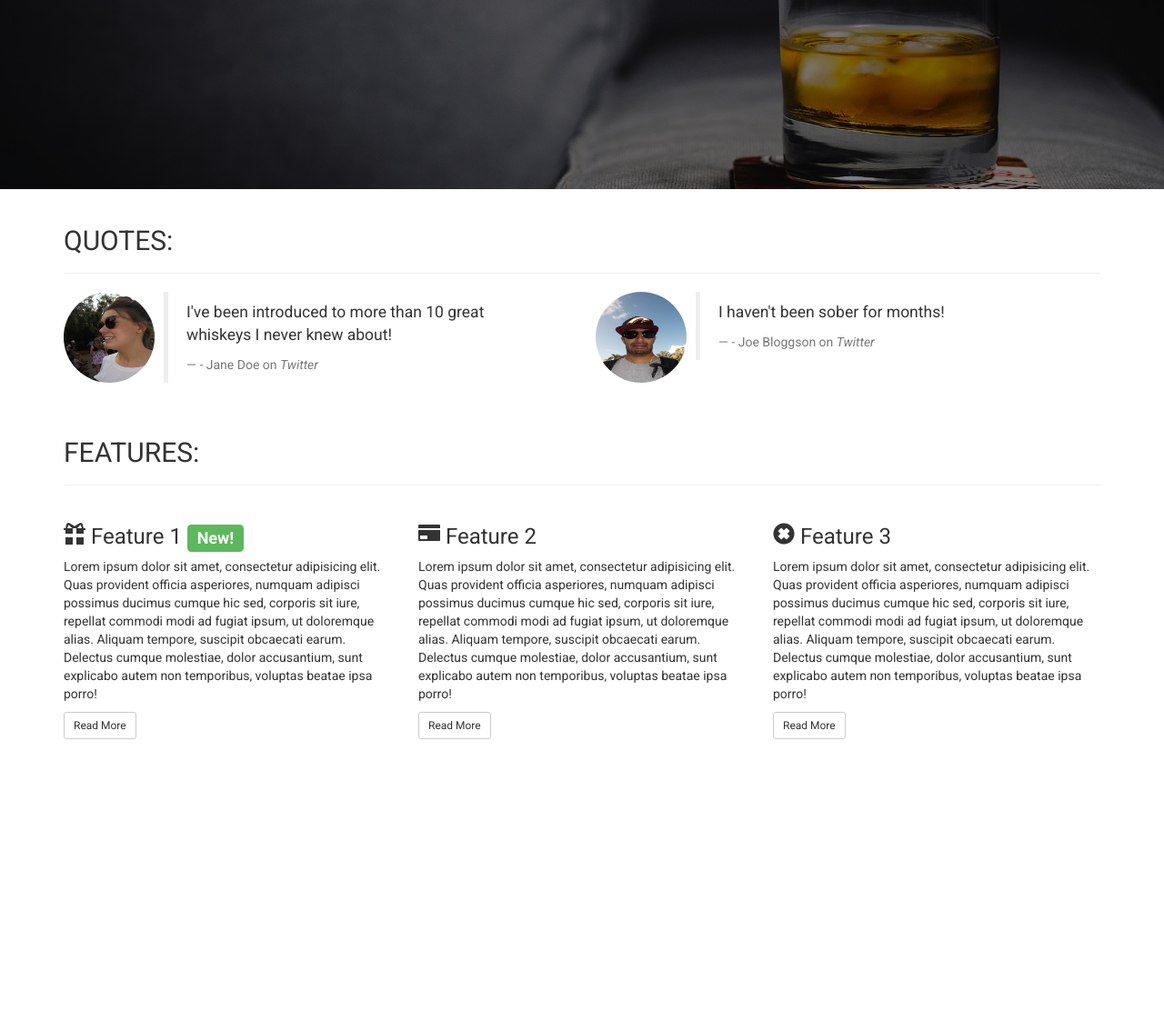
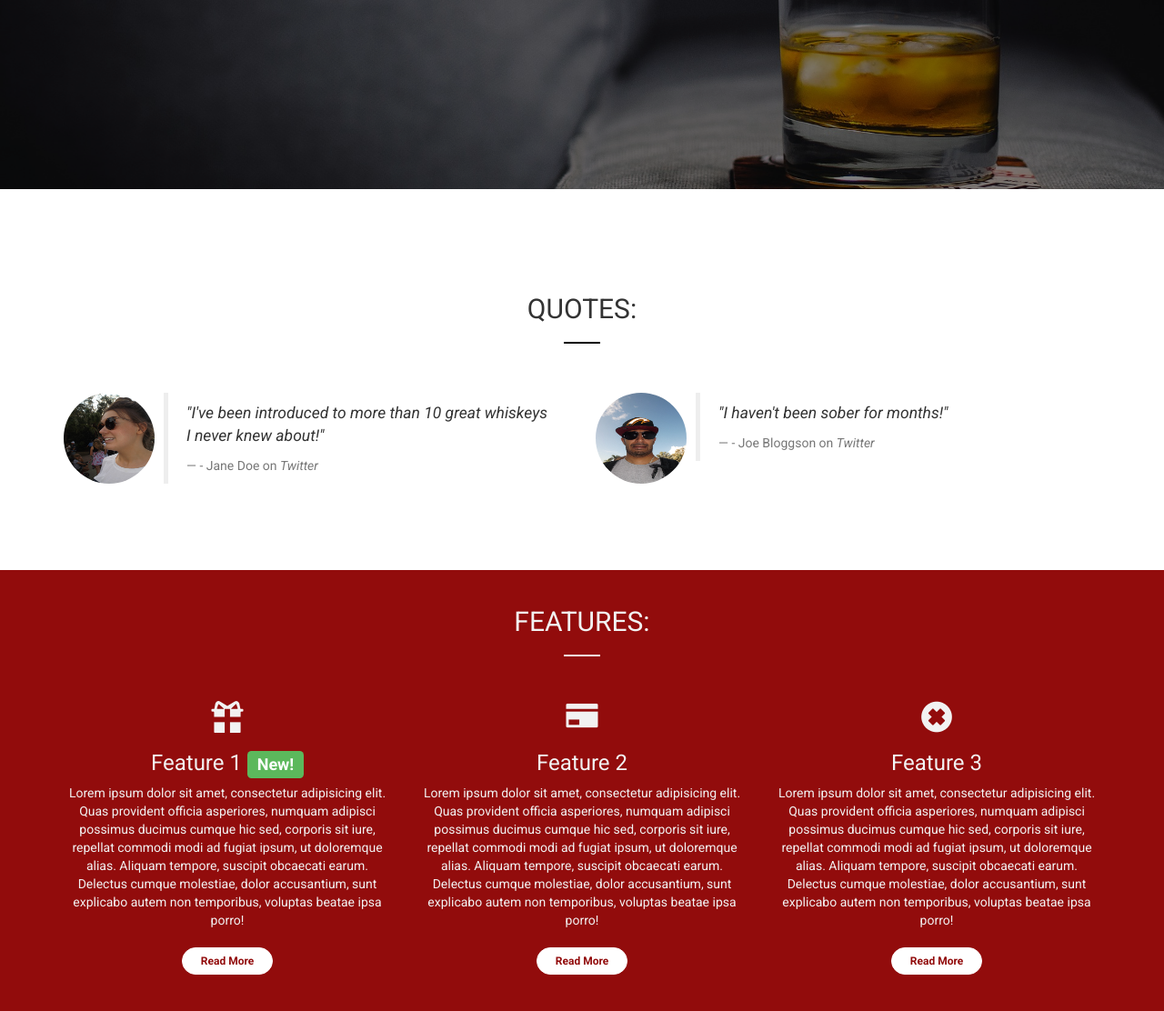
Before and after one commit to hebs87/whiskey-drop-webpage, a plain HTML site: page index.html in a window 1280 px wide. Shown: the part 592-1704 px from the top of the page at 91% size. Before the commit the page ends 1415 px from the top, so only its background shows below. Drawn offline with nearby package versions, Linux system fonts and the light colour scheme.

Commit message:
Project complete

```diff
--- a/css/style.css
+++ b/css/style.css
@@ -61,20 +61,21 @@ body {
     border: 0;
     border-radius: 16px;
     width: 100px;
-    background-color: #bada55;
-    color: black;
+    background-color: #920c0c;
+    color: #fff;
 }
 
 .navbar-btn:hover {
-    background-color: #8ea73f;
-    border-color: #8ea73f;
-    color: #000;
+    background-color: #6b0909;
+    border-color: #6b0909;
+    color: #f2f2f2;
 }
 
 /* containers */
 
-.alert-container {
-
+.container-wrapper--red {
+    background-color: #920c0c;
+    color: #f2f2f2;
 }
 
 .callout-container {
@@ -89,7 +90,8 @@ body {
     background-size: cover;
     /* this is to position the container in the center of the viewport ***RESEARCH FLEXBOX*** */
     display: flex;
-    align-items: center;
+    align-items: center; /* This is for the vertical centering */
+    justify-content: center; /* This is for the horizontal centering */
     position: relative;
 }
 
@@ -105,19 +107,15 @@ body {
     background-color: rgba(0, 0, 0, 0.5);
 }
 
-
-
 /* This makes the background color of the callout area transparent */
 
 .jumbotron {
     background-color: transparent;
 }
 
-.jumbotron h1
-/* if creating a class for h1, it won't work, as this is to do with specificity
+.jumbotron h1 {
+    /* if creating a class for h1, it won't work, as this is to do with specificity
                 linking to the actual element within .jumbotron will override it */
-
-    {
     color: white;
     font-weight: bold;
     margin-bottom: 30px;
@@ -134,9 +132,10 @@ body {
     color: #d0d0d0;
 }
 
-.quotes-container {}
-
-.features-container {}
+.content-container {
+    padding-top: 75px;
+    padding-bottom: 75px;
+}
 
 /* Block dividers */
 
@@ -144,10 +143,20 @@ body {
     width: 50px;
     height: 5px;
     border: 0;
+    background-color: #000;
 }
 
 .block-divider--white {
     background-color: #d0d0d057;
+}
+
+.block-divider--short {
+    width: 40px;
+    height: 2px;
+}
+
+.block-divider--white {
+    background-color: #f2f2f2;
 }
 
 /* Buttons */
@@ -162,9 +171,9 @@ body {
 }
 
 .btn--green {
-    background-color: #bada55;
-    border-color: #bada55;
-    color: #000;
+    background-color: #920c0c;
+    border-color: #920c0c;
+    color: #fff;
 }
 
 .btn--green:hover,
@@ -172,9 +181,9 @@ body {
 .btn--green:focus,
 .btn--green:active:focus {
     /* makes the btn go slightly darker when hovering, clicking, etc. */
-    background-color: #8ea73f;
-    border-color: #8ea73f;
-    color: #000;
+    background-color: #6b0909;
+    border-color: #6b0909;
+    color: #f2f2f2;
 }
 
 /* Alert */
@@ -193,3 +202,53 @@ body {
     background-color: #e2b723;
     border-color: #e2b723;
 }
+
+/* Page headers */
+
+.page-header {
+    text-align: center;
+    margin-bottom: 0;
+    border-bottom: 0;
+}
+
+.page-header h2 {
+    margin-top: 0;
+}
+
+/* Quotes */
+
+.quotes .page-header {
+    margin-bottom: 25px;
+}
+
+blockquote .quote {
+    border-left: 0;
+}
+
+blockquote p {
+    font-style: italic;
+}
+
+/* Features */
+
+.feature {
+    text-align: center;
+    margin-bottom: 40px;
+}
+
+.feature .glyphicon {
+    display: block;
+    margin-bottom: 20px;
+    font-size: 35px;
+    line-height: 35px;
+}
+
+.feature .btn {
+    background-color: #fff;
+    border-color: #fff;
+    border-radius: 15px;
+    margin-top: 10px;
+    min-width: 100px;
+    font-weight: bold;
+    color: #920c0c
+}
--- a/index.html
+++ b/index.html
@@ -18,7 +18,7 @@
         <!--.navbar-fixed-top fixes navbar to the top of the page so it's visible when scrolling-->
 
         <!--Alert-->
-        <article class="container-fluid alert-container hidden-xs">
+        <div class="container-fluid alert-container hidden-xs">
             <!--Alert-->
             <div class="row">
                 <div class="col-xs-12">
@@ -28,7 +28,7 @@
                     </div>
                 </div>
             </div>
-        </article>
+        </div>
         <!--/Alert-->
 
         <div class="container-fluid">
@@ -69,7 +69,7 @@
         </div>
     </nav>
 
-    <article class="container-fluid callout-container">
+    <div class="container-fluid callout-container">
         <div class="opaque-overlay">&nbsp;</div>
         <!--this is to take the edge off the image and make the text stand out a bit more-->
         <!--&nbsp (non-breaking space) creates a space in a line that can't be broken by word wrap
@@ -81,7 +81,7 @@
                     <!--jumbotron feature really makes the callout stand out displays it on grey background-->
                     <h1>The finest whiskeys delivered to your doorstep</h1>
                     <hr class="block-divider block-divider--white">
-                    <!--block-divider--white, etc. are modifier classes, these allow us to apply general styles to <hr> but modify individual ones too-->
+                    <!--the above class with 2x -, etc. are modifier classes, these allow us to apply general styles to <hr> but modify individual ones too-->
                     <p class="lead">Sign up today to start receiving the world's best whiskeys every month. <s class="hidden-xs">£19.99</s> <span class="visible-xs"><br></span><strong><mark>First one is free!</mark></strong></p>
                     <!--.lead class helps it to stand out and render nicely;
                     s tag is for strikethrough; strong tag is for bold; mark tag is to highlight-->
@@ -97,9 +97,10 @@
             </div>
         </div>
         <!--/.Callout-->
-    </article>
+    </div>
 
-    <article class="container quotes-container">
+    <div class="container-wrapper">
+        <div class="container quotes-container content-container">
             <!--.quotes-->
             <section class="quotes">
                 <div class="row">
@@ -108,6 +109,7 @@
                             <!--.page-header makes the header stand out by drawing a line under it-->
                             <h2 class="text-uppercase">Quotes:</h2>
                             <!--the .text-uppercase class is bootstrap's own class to make text uppercase-->
+                            <hr class="block-divider block-divider--short">
                         </div>
                     </div>
                 </div>
@@ -119,7 +121,7 @@
                             </div>
                             <div class="media-body">
                                 <blockquote class="quote">
-                                <p>I've been introduced to more than 10 great whiskeys I never knew about!</p>
+                                    <p>"I've been introduced to more than 10 great whiskeys I never knew about!"</p>
                                     <footer>- Jane Doe on <cite title="Twitter">Twitter</cite></footer>
                                 </blockquote>
                                 <!--the blockquote tag helps to draw attention to the quotes and improves the syntax-->
@@ -133,7 +135,7 @@
                             </div>
                             <div class="media-body">
                                 <blockquote class="quote">
-                                <p>I haven't been sober for months!</p>
+                                    <p>"I haven't been sober for months!"</p>
                                     <footer>- Joe Bloggson on <cite title="Twitter">Twitter</cite></footer>
                                 </blockquote>
                             </div>
@@ -142,15 +144,18 @@
                 </div>
             </section>
             <!--/.quotes-->
-    </article>
+        </div>
+    </div>
 
-    <article class="container features-container">
+    <div class="container-wrapper container-wrapper--red">
+        <div class="container features-container  content-containers">
             <!--.features-->
             <section class="features">
                 <div class="row">
                     <div class="col-xs-12">
                         <div class="page-header">
                             <h2 class="text-uppercase">Features:</h2>
+                            <hr class="block-divider block-divider--short block-divider--white">
                         </div>
                     </div>
                 </div>
@@ -183,7 +188,8 @@
                 </div>
             </section>
             <!--/.features-->
-    </article>
+        </div>
+    </div>
 
     <!-- Modal -->
     <div class="modal fade" id="signUpModal" tabindex="-1" role="dialog" aria-labelledby="myModalLabel">
```
Lines whose indentation alone changed are shown as unchanged.
